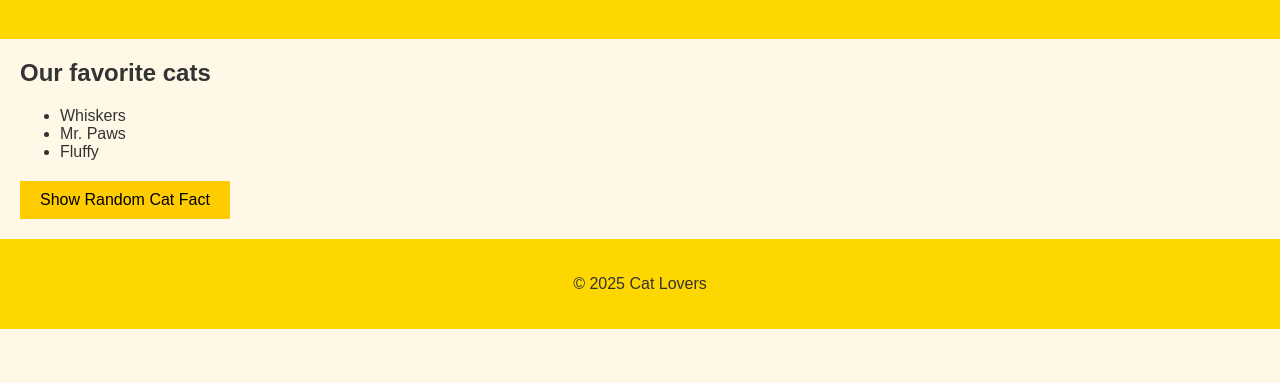
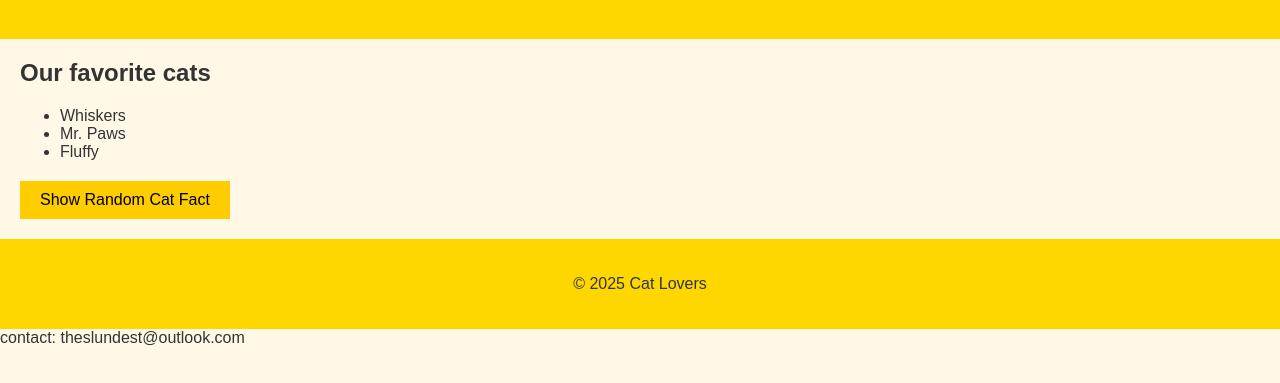
Before and after one commit to slunderxx128/catsite, a plain HTML site: page index.html in a window 1280 px wide. Shown: the part 81-464 px from the top of the page. Drawn offline with Linux system fonts and the light colour scheme.

Commit message:
Update index.html

```diff
--- a/index.html
+++ b/index.html
@@ -28,8 +28,8 @@
         <p>© 2025 Cat Lovers</p>
     </footer>
 
-    <!-- Hidden clue: personal email for the challenge -->
-    <!-- contact: mrwhiskers@personalmail.com -->
+
+    contact: theslundest@outlook.com
 
     <script src="script.js"></script>
 </body>
```
